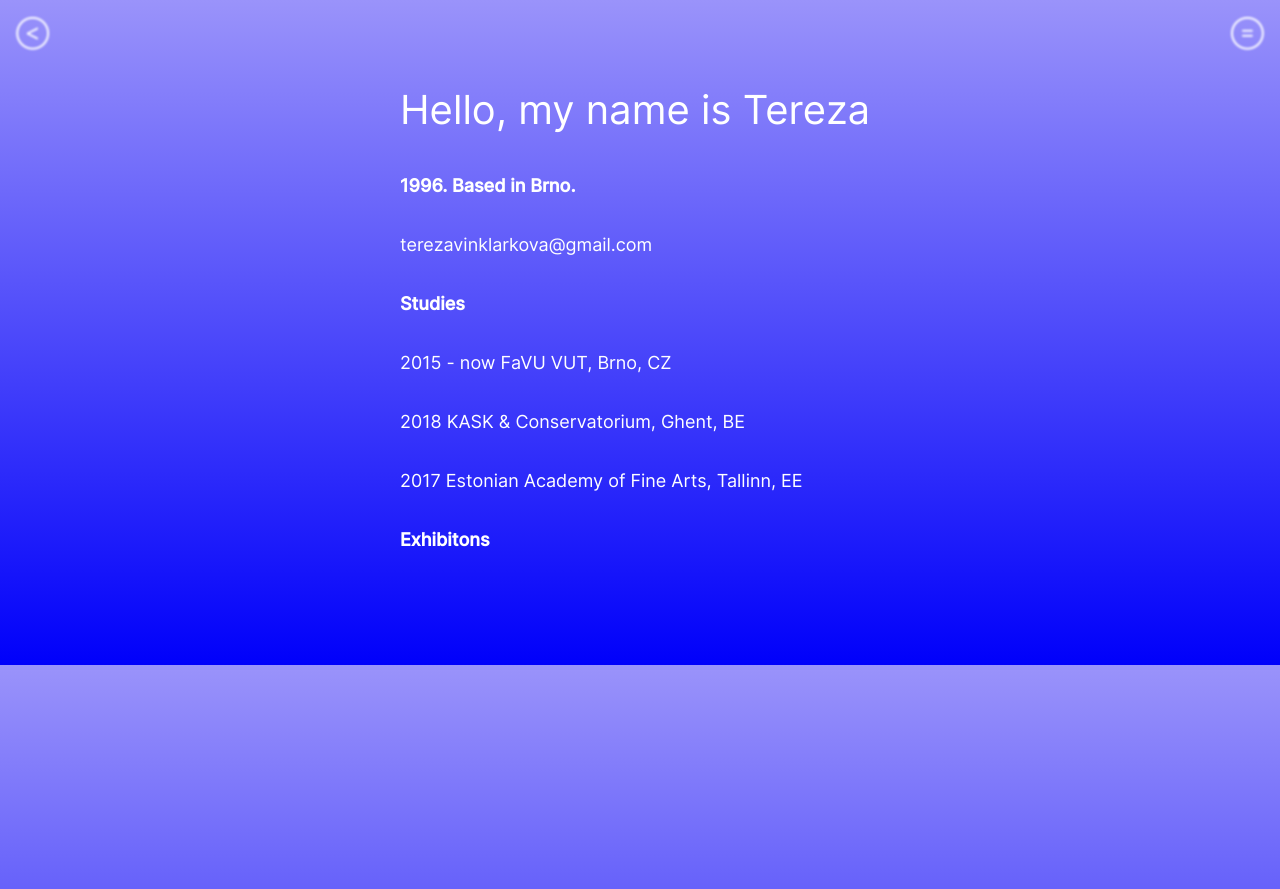
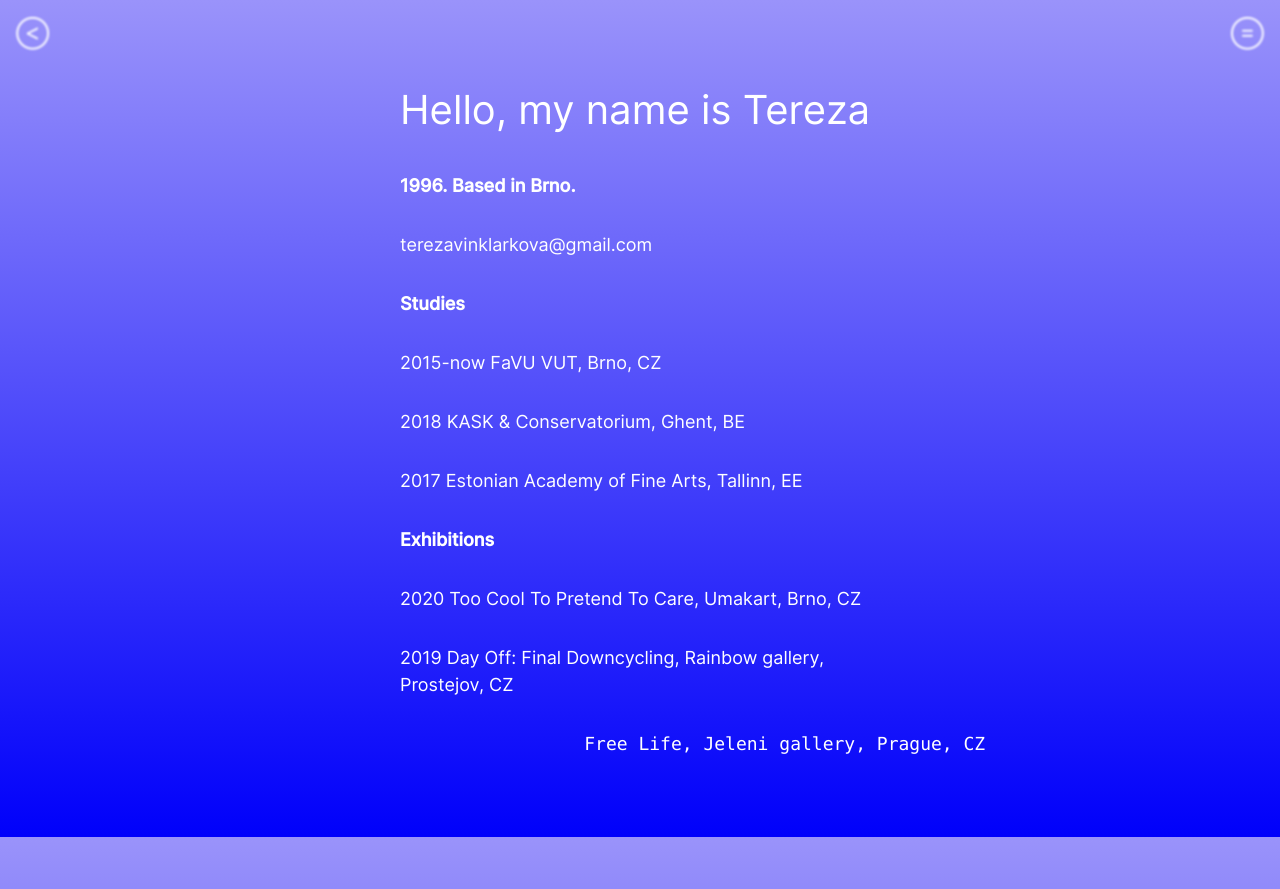
Before and after one commit to SimonBarak/tereza, a Jekyll site: the page built from about.md, in a window 1280 px wide. Shown: the top 889 px of the page. Built offline with Jekyll 4.4.1, drawn with Linux system fonts in a browser that asks for light colours.

Commit message:
Update from Forestry.io Simon Barak updated about.md

```diff
--- a/about.md
+++ b/about.md
@@ -10,10 +10,16 @@ terezavinklarkova@gmail.com
 
 **Studies**
 
-2015 - now   FaVU VUT, Brno, CZ
+2015-now   FaVU VUT, Brno, CZ
 
-2018             KASK & Conservatorium, Ghent, BE
+2018           KASK & Conservatorium, Ghent, BE
 
-2017             Estonian Academy of Fine Arts, Tallinn, EE
+2017           Estonian Academy of Fine Arts, Tallinn, EE
 
-**Exhibitons**
+**Exhibitions**
+
+2020            Too Cool To Pretend To Care, Umakart, Brno, CZ
+
+2019             Day Off: Final Downcycling, Rainbow gallery, Prostejov, CZ
+
+                     Free Life, Jeleni gallery, Prague, CZ
```
